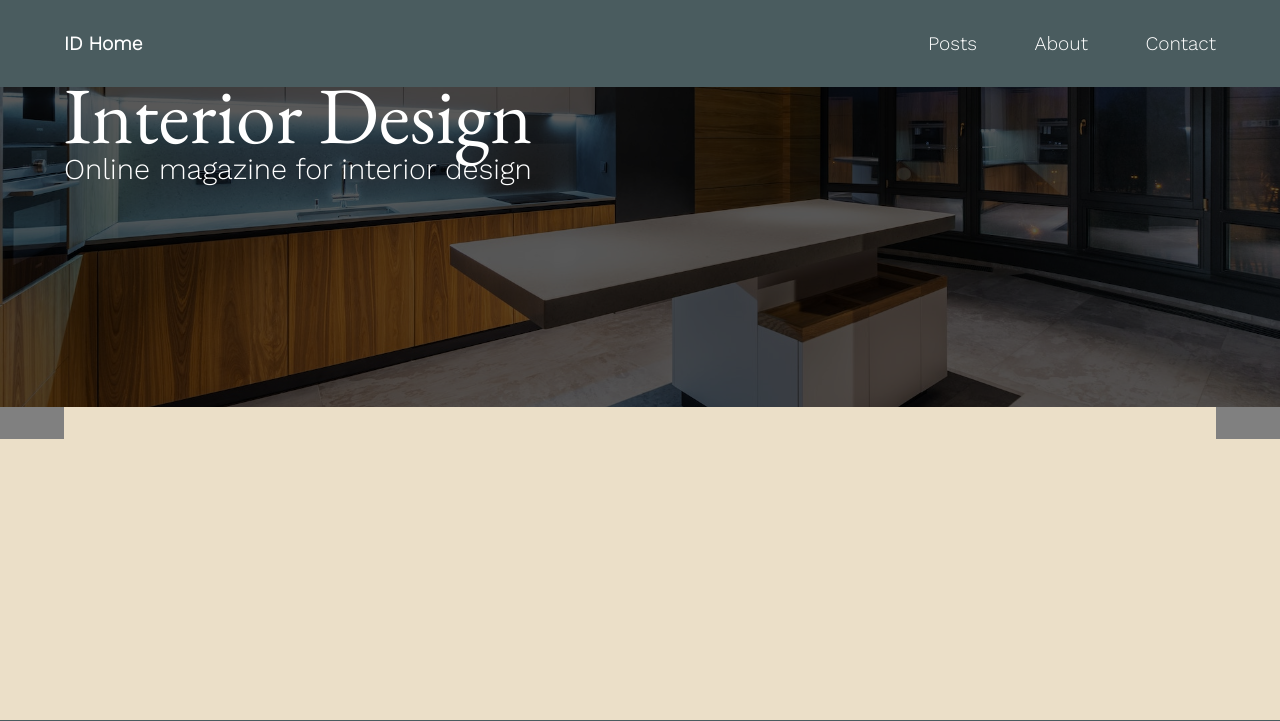
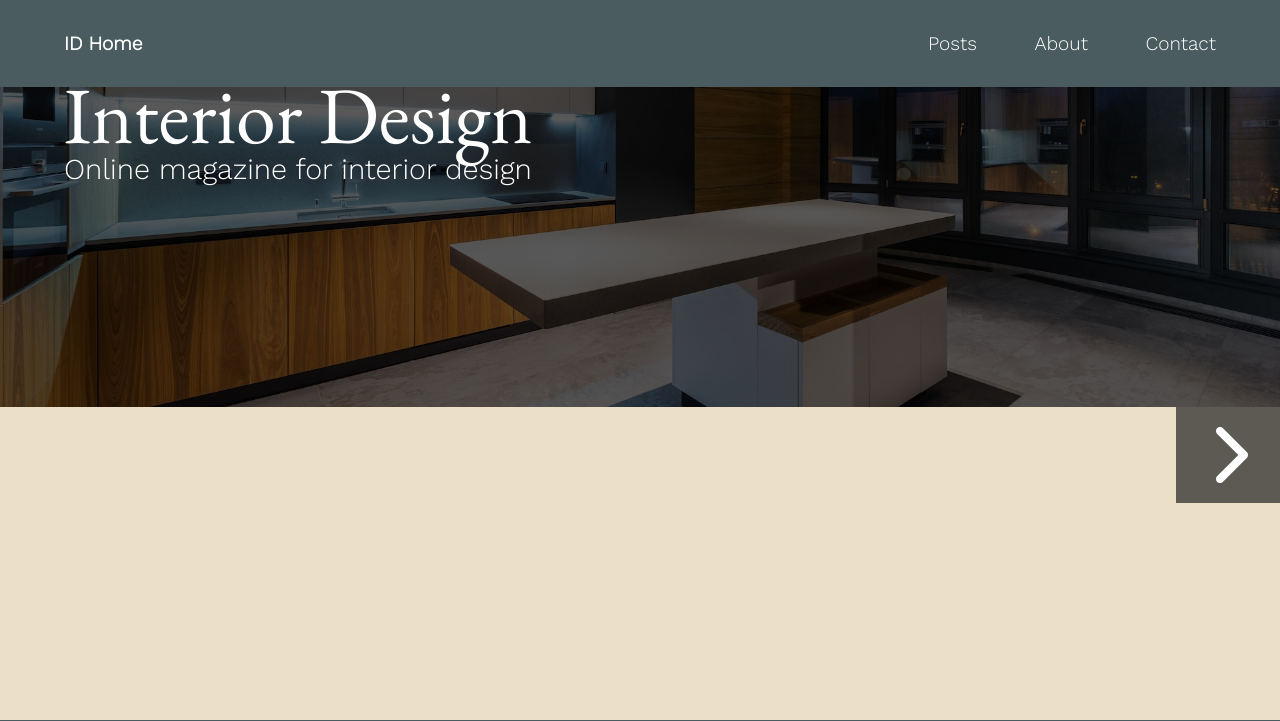
Before and after one commit to Noroff-FEU-Assignments/project-exam-1-EM-90, a plain HTML site: page index.html in a window 1280 px wide. Shown: the top 721 px of the page. Drawn offline with nearby package versions, Linux system fonts and the light colour scheme; no server answers.

Commit message:
handels on carousel

```diff
--- a/id-home-project/css/styles.css
+++ b/id-home-project/css/styles.css
@@ -106,16 +106,26 @@ body {
 
 .left-handel,
 .right-handel {
+  display: flex;
+  align-items: center;
   padding: 1rem 2rem;
-  background-color: gray;
+  background-color: rgba(42, 42, 42, 0.729);
+}
+
+.left-handel {
+  display: none;
+}
+
+.fa-chevron-left,
+.fa-chevron-right {
+  font-size: 4rem;
+  color: white;
 }
 
 .featured-block {
   flex: 0 0 25%;
   max-width: 25%;
   background-color: #ffffff;
-  border-left: 0.5px solid rgb(174, 174, 174);
-  border-left-style: dotted;
   padding: 1em 1em;
   text-decoration: none;
   color: rgb(38, 38, 38);
--- a/index.html
+++ b/index.html
@@ -38,9 +38,9 @@
       </div>
     </header>
     <main class="carousel-container">
-      <div class="left-handel"></div>
+      <div class="left-handel"><i class="fa-solid fa-chevron-left"></i></div>
       <div class="slider"></div>
-      <div class="right-handel"></div>
+      <div class="right-handel"><i class="fa-solid fa-chevron-right"></i></div>
     </main>
     <footer>
       <p>Inetrior design</p>
```
